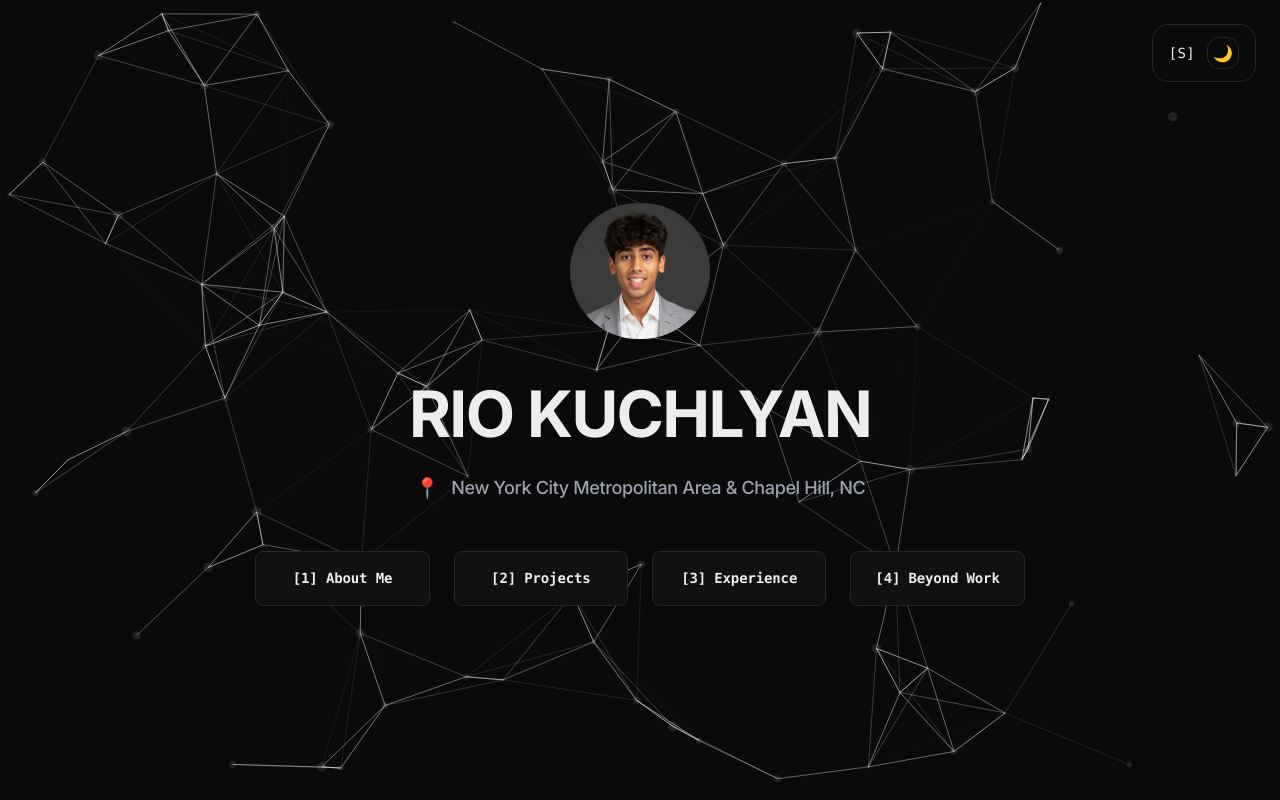
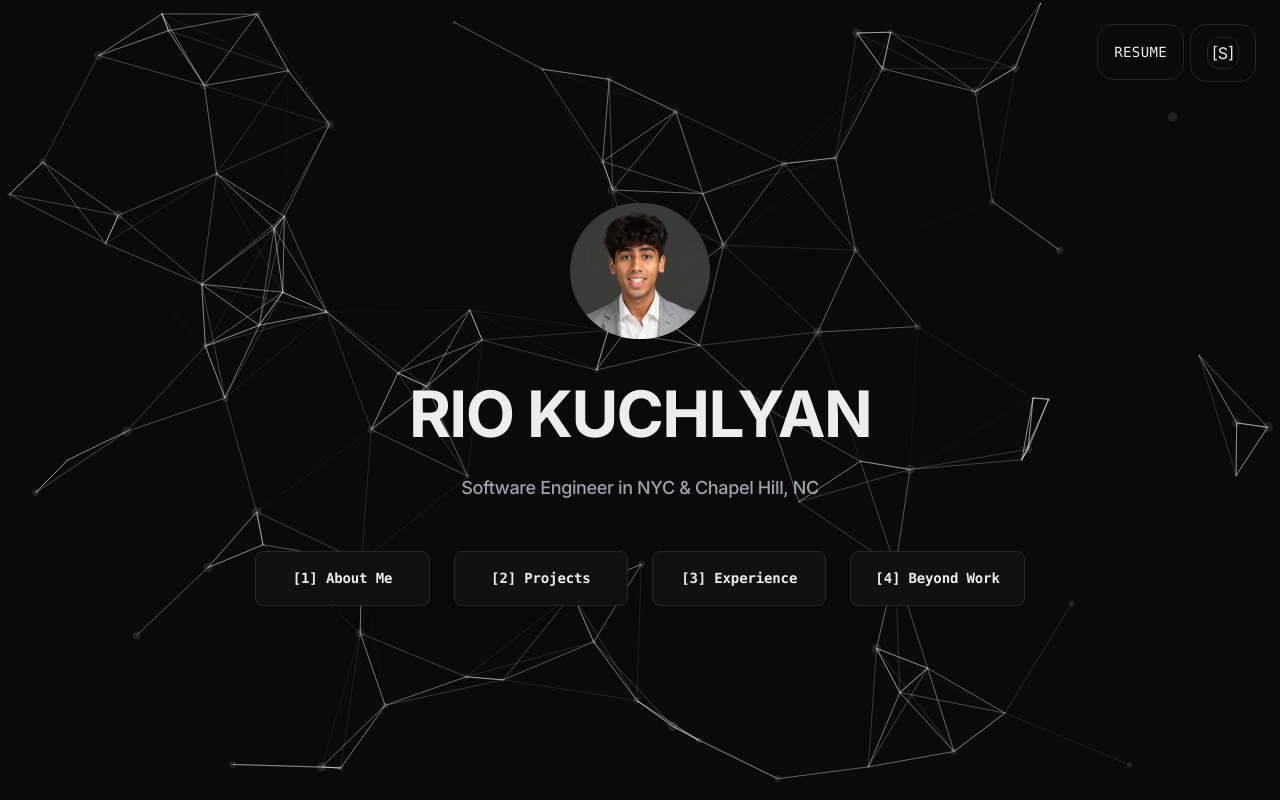
Before and after one commit to riokuchlyan/PortfolioWebsite, a Next.js app: page / in a window 1280 px wide. Built offline with nearby package versions, Linux system fonts and the light colour scheme.

Commit message:
Add ResumeButton component to Home page and update text descriptions in multiple sections for clarity

```diff
--- a/src/app/about-me/page.tsx
+++ b/src/app/about-me/page.tsx
@@ -88,9 +88,6 @@ export default function AboutMe() {
                     <section className="fade-in-delayed">
                         <div className="text-center mb-12">
                             <h2 className="text-2xl font-semibold mb-4 text-foreground">Let&apos;s Connect</h2>
-                            <p className="text-muted text-lg leading-relaxed font-normal">
-                                Reach out to me on any of these platforms
-                            </p>
                         </div>
 
                         <div className="flex flex-wrap justify-center gap-6 sm:gap-8">
@@ -124,9 +121,6 @@ export default function AboutMe() {
                     <section className="fade-in-delayed-2">
                         <div className="text-center mb-16">
                             <h2 className="text-2xl font-semibold mb-4 text-foreground">Life Moments</h2>
-                            <p className="text-muted text-lg leading-relaxed font-normal">
-                                A glimpse into my world beyond code
-                            </p>
                         </div>
 
                         <div className="grid grid-cols-1 md:grid-cols-2 gap-8">
--- a/src/app/beyond-work/page.tsx
+++ b/src/app/beyond-work/page.tsx
@@ -45,40 +45,11 @@ export default function BeyondWork() {
             <main className="max-w-6xl mx-auto pt-20 sm:pt-24">
                 <header className="text-center mb-16 sm:mb-20 fade-in-delayed">
                     <h1 className="mb-4 sm:mb-6 mt-24 sm:mt-32">BEYOND WORK</h1>
-                    <p className="text-muted text-base sm:text-lg max-w-2xl mx-auto leading-relaxed">
-                        Exploring the world and capturing moments that inspire me
-                    </p>
                 </header>
-
-                <section className="mb-20 sm:mb-24 fade-in-delayed">
-                    <div className="text-center mb-10 sm:mb-12">
-                        <h2 className="text-xl sm:text-2xl font-semibold mb-4 text-foreground">Countries Visited</h2>
-                        <p className="text-muted max-w-xl mx-auto leading-relaxed">
-                            A visual journey through the places I&apos;ve been fortunate to explore
-                        </p>
-                    </div>
-
-                    <div className="max-w-5xl mx-auto">
-                        <div className="bg-card/80 border border-border rounded-3xl overflow-hidden card-hover backdrop-blur-sm hover:bg-card/90 transition-all duration-300 p-2">
-                            <video
-                                controls
-                                preload="auto"
-                                className="w-full h-auto rounded-2xl"
-                                style={{ maxHeight: '500px' }}
-                            >
-                                <source src="/visited_places.mp4" type="video/mp4"/>
-                                Your browser does not support the video tag.
-                            </video>
-                        </div>
-                    </div>
-                </section>
 
                 <section className="fade-in-delayed-2">
                     <div className="text-center mb-12 sm:mb-16">
-                        <h2 className="text-xl sm:text-2xl font-semibold mb-4 text-foreground">Moments</h2>
-                        <p className="text-muted max-w-xl mx-auto leading-relaxed">
-                            A collection of memories from my travels and experiences
-                        </p>
+                        <h2 className="text-xl sm:text-2xl font-semibold mb-4 text-foreground">Photos</h2>
                     </div>
 
                     <div className="grid grid-cols-1 md:grid-cols-2 gap-6 sm:gap-8 max-w-5xl mx-auto">
@@ -101,6 +72,27 @@ export default function BeyondWork() {
                         ))}
                     </div>
                 </section>
+
+                <section className="mt-20 mb-20 sm:mb-24 fade-in-delayed">
+                    <div className="text-center mb-10 sm:mb-12">
+                        <h2 className="text-xl sm:text-2xl font-semibold mb-4 text-foreground">Countries Visited</h2>
+                    </div>
+
+                    <div className="max-w-5xl mx-auto">
+                        <div className="bg-card/80 border border-border rounded-3xl overflow-hidden card-hover backdrop-blur-sm hover:bg-card/90 transition-all duration-300 p-2">
+                            <video
+                                controls
+                                preload="auto"
+                                className="w-full h-auto rounded-2xl"
+                                style={{ maxHeight: '500px' }}
+                            >
+                                <source src="/visited_places.mp4" type="video/mp4"/>
+                                Your browser does not support the video tag.
+                            </video>
+                        </div>
+                    </div>
+                </section>
+
             </main>
         </div>
     );
--- a/src/app/experience/page.tsx
+++ b/src/app/experience/page.tsx
@@ -92,7 +92,7 @@ export default function Experience() {
                     <Link
                         className="bg-accent text-white py-3 px-6 rounded-xl hover:bg-accent/90 transition-all duration-300 inline-block font-medium hover:scale-105 shadow-md hover:shadow-lg"
                         target="_blank"
-                        href="/rio_kuchlyan_resume.pdf"
+                        href="/Rio_Kuchlyan_resume.pdf"
                     >
                         View My Resume
                     </Link>
--- a/src/app/page.tsx
+++ b/src/app/page.tsx
@@ -6,6 +6,7 @@ import './/animations.css';
 import { useKeyboardNavigation } from '../hooks/KeyPressNavigation';
 import ThemeSwitcher from "../components/ThemeSwitcher";
 import { validateTheme } from "@/utils/validateTheme";
+import ResumeButton from "../components/ResumeButton";
 
 export default function Home() {
   useKeyboardNavigation({ key: '1', href: '/about-me' });
@@ -58,7 +59,7 @@ export default function Home() {
         dangerouslySetInnerHTML={{ __html: JSON.stringify(structuredData) }}
       />
       <div className="fade-in min-h-screen flex flex-col font-sans relative">
-
+        <ResumeButton/>
         <ThemeSwitcher/>
 
         <main className="flex-1 flex flex-col items-center justify-center text-center max-w-6xl mx-auto px-6 sm:px-8 lg:px-20 pt-32 md:pt-48 pb-32">
@@ -66,7 +67,7 @@ export default function Home() {
             <div className="hover-lift cursor-pointer relative">
               <div className="absolute inset-0"></div>
               <Image
-                className="rounded-full transition-all duration-500 relative z-10 hover:scale-110 shadow-lg hover:shadow-2xl hover:ring-4 hover:ring-accent/20"
+                className="rounded-full transition-all duration-500 relative z-10 shadow-lg hover:shadow-2xl hover:ring-4 hover:ring-accent/20"
                 src="/headshot.jpg"
                 alt="Rio Kuchlyan"
                 width={140}
@@ -78,8 +79,7 @@ export default function Home() {
             <div className="space-y-6">
               <h1 className="tracking-tight text-foreground font-bold">RIO KUCHLYAN</h1>
               <h2 className="text-muted flex items-center justify-center gap-3 max-w-lg mx-auto font-medium">
-                <span className="text-xl">📍</span>
-                <span className="leading-relaxed">New York City Metropolitan Area & Chapel Hill, NC</span>
+                <span className="leading-relaxed">Software Engineer in NYC & Chapel Hill, NC</span>
               </h2>
             </div>
           </div>
--- /dev/null
+++ b/src/components/ResumeButton.tsx
@@ -0,0 +1,26 @@
+import Link from "next/link";
+
+const ResumeButton = () => (
+  <div
+    className="fixed top-6 right-24 z-[9999]"
+    style={{
+      position: "fixed",
+      top: "1.5rem",
+      right: "6rem",
+      zIndex: 9999,
+    }}
+  >
+    <Link
+      href="/Rio_Kuchlyan_resume.pdf"
+      target="_blank"
+      rel="noopener noreferrer"
+      className="flex items-center gap-2 bg-card/90 border border-border rounded-2xl px-4 py-3 shadow-lg backdrop-blur-md hover:shadow-xl transition-all duration-300 hover:scale-105 group hover:bg-card h-14"
+    >
+      <span className="text-sm font-mono text-muted/80 font-medium tracking-wide group-hover:text-accent transition-colors">
+        RESUME
+      </span>
+    </Link>
+  </div>
+);
+
+export default ResumeButton;
--- a/src/components/ThemeSwitcher.tsx
+++ b/src/components/ThemeSwitcher.tsx
@@ -35,10 +35,6 @@ const ThemeSwitcher: React.FC = () => {
     setCurrentTheme(getColorScheme());
   };
 
-  const getThemeIcon = () => {
-    return currentTheme === 'light' ? '☀️' : '🌙';
-  };
-
   const getThemeLabel = () => {
     return currentTheme === 'light' ? 'Light' : 'Dark';
   };
@@ -54,7 +50,6 @@ const ThemeSwitcher: React.FC = () => {
       }}
     >
       <div className="flex items-center gap-3 bg-card/90 border border-border rounded-2xl px-4 py-3 shadow-lg backdrop-blur-md hover:shadow-xl transition-all duration-300 hover:scale-105 group hover:bg-card">
-        <span className="text-sm font-mono text-muted/80 font-medium tracking-wide group-hover:text-accent transition-colors">[S]</span>
         <button
           onClick={handleThemeChange}
           className="flex items-center justify-center w-8 h-8 rounded-xl bg-background/50 border border-border hover:border-accent transition-all duration-300 hover:scale-110 hover:shadow-md active:scale-95 hover:bg-accent/10 group-hover:border-accent"
@@ -62,7 +57,7 @@ const ThemeSwitcher: React.FC = () => {
           title={`Current: ${getThemeLabel()} • Click to switch`}
         >
           <span className="text-base group-hover:scale-110 transition-transform duration-300">
-            {getThemeIcon()}
+            [S]
           </span>
         </button>
       </div>
```
